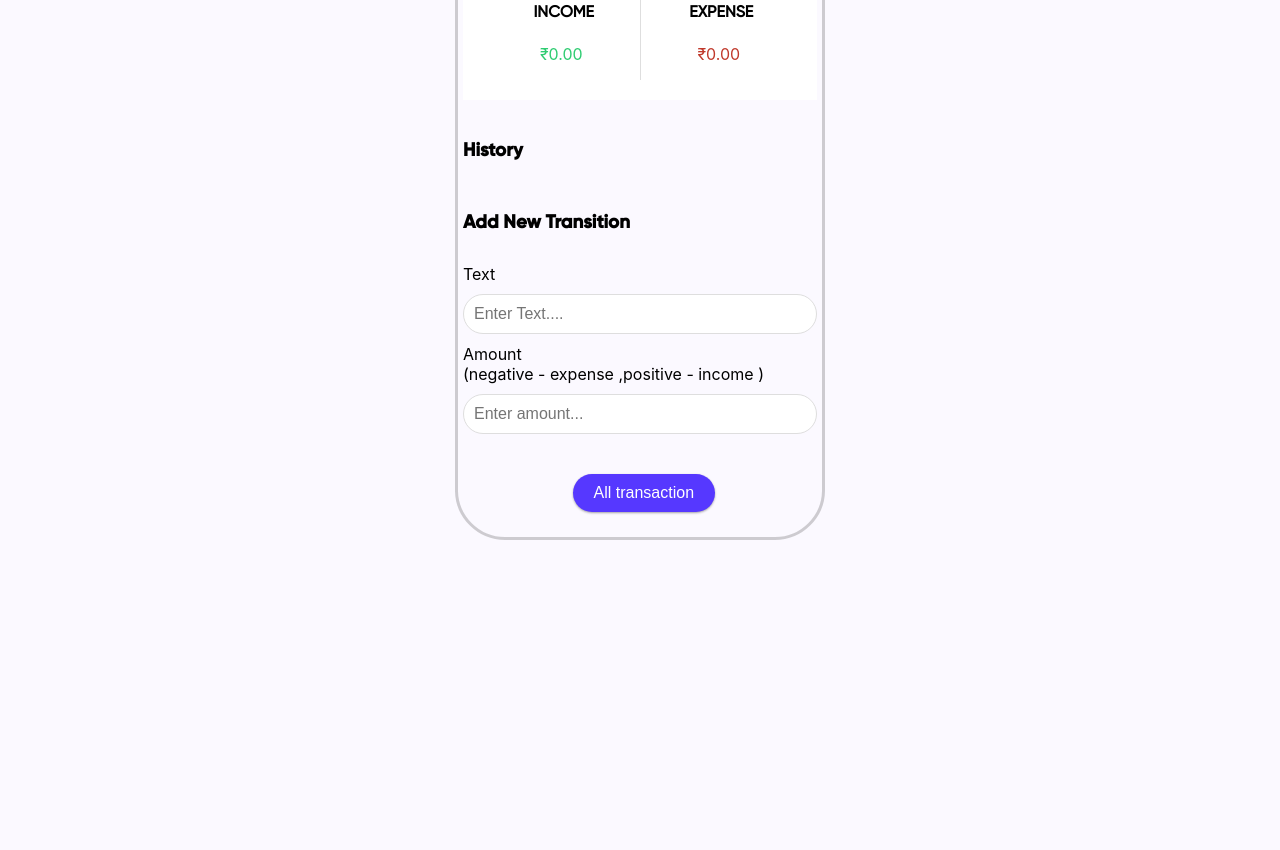
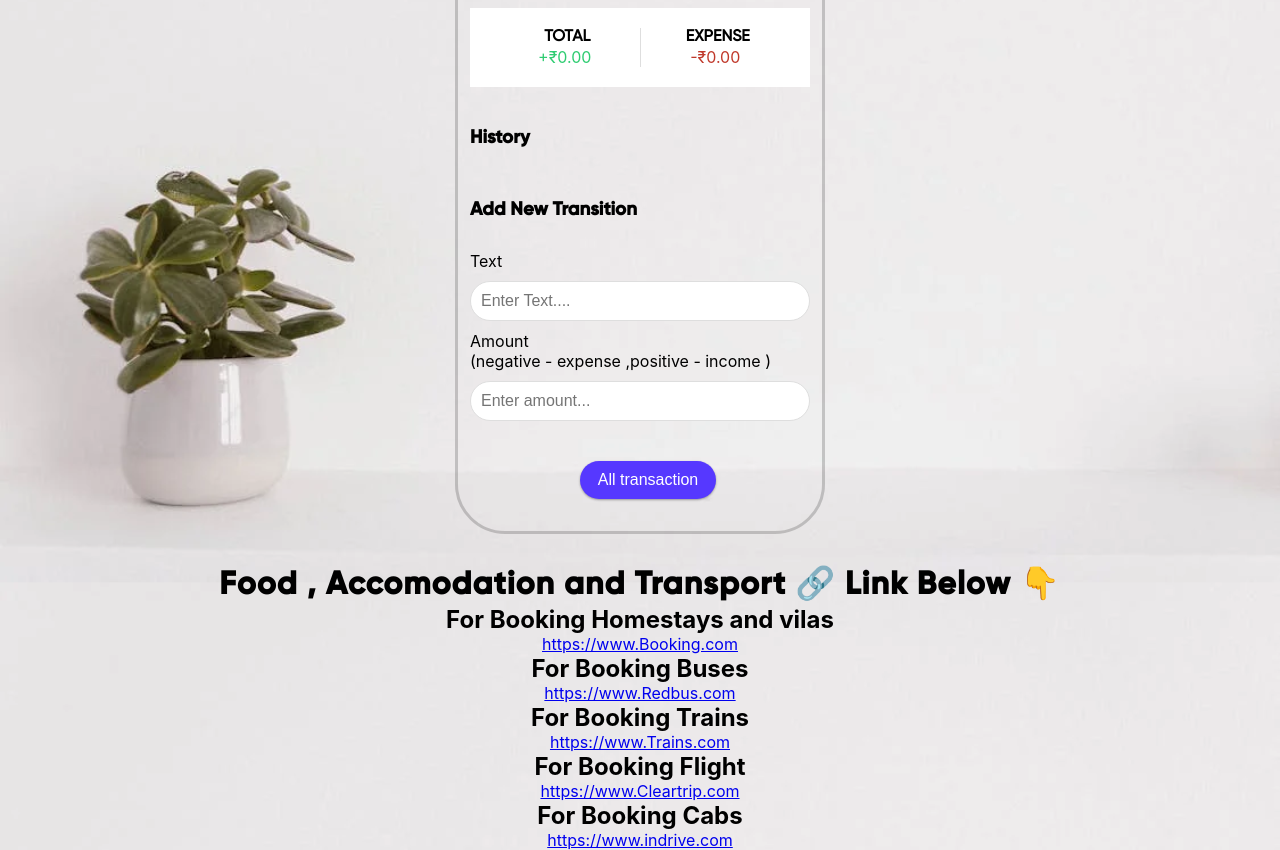
Before and after one commit to Skywalker-225/code-strom, a plain HTML site: page index.html in a window 1280 px wide. Shown: the part 271-1121 px from the top of the page. Before the commit the page ends 841 px from the top, so only its background shows below. Drawn offline with Linux system fonts and the light colour scheme.

Commit message:
codestrom

```diff
--- a/index.html
+++ b/index.html
@@ -8,17 +8,23 @@
     />
     <title>About-Trip Tracker</title>
     <link rel="stylesheet" href="style.css" />
+    <style>
+::-webkit-scrollbar{
+  display: none;
+}
+
+    </style>
   </head>
-  <body>
-    <!-- <img  src="Image 1.jpeg" alt="Image"> -->
+  <body >
+    <img width="120" height="110"  src="image 202.jpeg" alt="Image 202">
 
-    <h2>Expense Tracker</h2>
+    <h1>Expense Tracker</h1>
     <div class="container">
-      <h4>Your Balance</h4>
+      <h4>Your Trip Budget</h4>
       <h1 id="balance">₹0.00</h1>
       <div class="inc-exp-container">
         <div>
-          <h4>Income</h4>
+          <h4>Total</h4>
           <p id="money-plus" class="money-plus">
             +₹0.00
           </p>
@@ -49,10 +55,48 @@
               <input type="number" id="amount" placeholder="Enter amount...">
           </div>
           <button class="btn">All transaction</button>
+
       </form>
+
     </div>
+    <p></p>
+      <h1>Food , Accomodation and Transport 🔗
+        Link Below 👇
+      </h1>
+  </p>
+    <p>
+      <h2>For Booking Homestays and vilas </h2>
+
+      <a target="_blank" href="https://www.Booking.com">https://www.Booking.com</a>
+
+  </p>
+  <p>
+    <h2>For Booking Buses  </h2>
+
+    <a target="_blank" href="https://www.Redbus.com">https://www.Redbus.com</a>
+
+</p>
+<p>
+  <h2>For Booking Trains </h2>
+
+  <a target="_blank" href="https://www.Trains.com">https://www.Trains.com</a>
+
+</p>
+<p>
+  <h2>For Booking Flight </h2>
+
+  <a target="_blank" href="https://www.Cleartrip.com">https://www.Cleartrip.com</a>
+
+</p>
+<p>
+  <h2>For Booking Cabs </h2>
+
+    <a target="_blank" href="https://www.indrive.com">https://www.indrive.com</a>
+
+</p>
+
+
     <!-- JavaYscript Project  -->
     <script src="script.js"></script>
-    <!-- <img src="Image 3.jpeg" alt="image2"> -->
-  </body>
+   </body>
 </html>
--- a/script.js
+++ b/script.js
@@ -1,4 +1,4 @@
-alert("JOURNEY MAPPERs.")
+alert("Welcome To The Trip Track (Plan,spend,Enjoy)")
 //1
 const balance = document.getElementById(
     "balance"
@@ -128,6 +128,6 @@ const balance = document.getElementById(
     updateValues();
   }
 
-  Init();
+  // Init();
 
   form.addEventListener('submit',addTransaction);
--- a/style.css
+++ b/style.css
@@ -3,6 +3,11 @@
   }
 
   * {
+    box-sizing: border-box;
+  }
+  *{
+    margin: 0;
+    padding: 0;
     box-sizing: border-box;
   }
   @font-face {
@@ -14,8 +19,15 @@
     src: url(./Gilroy-Medium.ttf);
   }
 
-body {
-  background-color: #fbf9ff;
+  body{
+
+    background-image: url(image2.webp);
+
+    background-repeat: no-repeat;
+    background-position: 0;
+    background-attachment: fixed;
+    background-size: cover;
+    background-color: #f8f9fa;
     display: flex;
     flex-direction: column;
 
@@ -25,13 +37,15 @@ body {
     margin: 0;
     font-family: -apple-system, BlinkMacSystemFont, "Segoe UI", Roboto, Oxygen,
       Ubuntu, Cantarell, "Open Sans", "Helvetica Neue", sans-serif;
+
+
   }
 
   .container {
     margin: 30px auto;
     width: 370px;
     border: solid rgba(0, 0, 0, 0.186);
-  padding: 5px;
+    padding: 12px;
     border-radius: 50px;
   }
   .inc-exp-container {
@@ -117,11 +131,17 @@ input[type="number"] {
     padding: 10px;
     width: 40%;
   }
-
+  button:hover {
+    background-color: white;   /* White background on hover */
+    color: black;              /* Black text on hover */
+    border: 2px solid #4CAF50; /* Green border on hover */
+  }
   .btn:focus,
   .delete-btn:focus {
     outline: 0;
   }
+
+
 
   .list {
     list-style-type: none;
```
Also changed, not shown: Image 1.jpeg (deleted), Image 2.jpeg (deleted), Image 3.jpeg (deleted), image 202.jpeg (added), image2.webp (added). Lines whose indentation alone changed are shown as unchanged.
